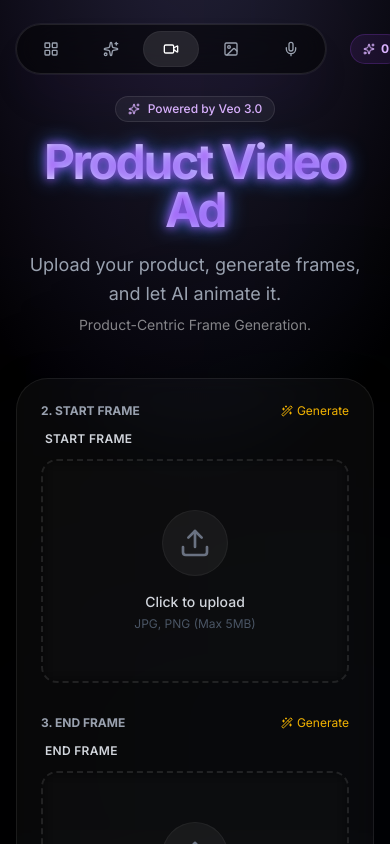
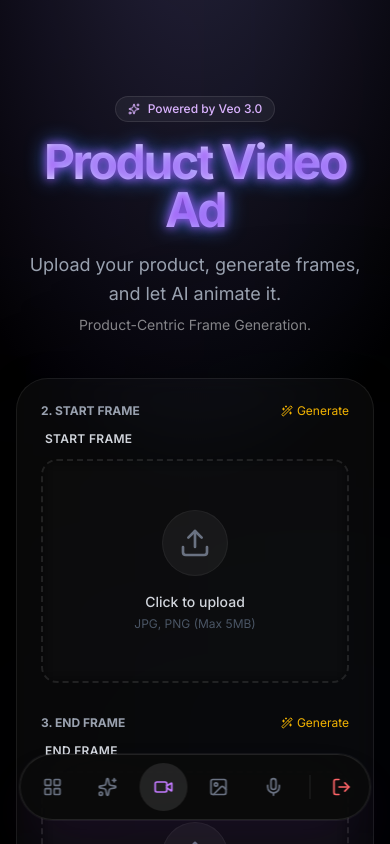
Before and after one commit to mohamedziro-coder/veo3-platform, a Next.js app: page /video in a window 390 px wide. Shown: the top 844 px of the page. Built offline with nearby package versions, Linux system fonts and the light colour scheme; sample sign-in values are in the browser's storage.

Commit message:
polish: implement total mobile responsive design

```diff
--- a/src/app/page.tsx
+++ b/src/app/page.tsx
@@ -61,12 +61,12 @@ export default function LandingPage() {
           </motion.div>
 
           {/* Headline */}
-          <motion.h1 variants={itemVariants} className="text-6xl md:text-8xl font-black tracking-tighter leading-[1.1]">
+          <motion.h1 variants={itemVariants} className="text-5xl sm:text-6xl md:text-8xl font-black tracking-tighter leading-[1.1] mb-4">
             Create <span className="bg-gradient-to-r from-purple-400 via-pink-400 to-blue-400 bg-clip-text text-transparent">Anything</span> <br />
             <span className="text-white">With AI.</span>
           </motion.h1>
 
-          <motion.p variants={itemVariants} className="text-xl md:text-2xl text-gray-400 max-w-2xl mx-auto leading-relaxed">
+          <motion.p variants={itemVariants} className="text-lg md:text-2xl text-gray-400 max-w-2xl mx-auto leading-relaxed px-4">
             The all-in-one platform for creators. Generate Cinematic Videos, Ultra-HD Images, and Professional Voiceovers in seconds.
           </motion.p>
 
--- a/src/app/video/page.tsx
+++ b/src/app/video/page.tsx
@@ -184,7 +184,7 @@ export default function VideoPage() {
     };
 
     return (
-        <main className="min-h-screen flex flex-col items-center justify-center p-4 md:p-8 relative overflow-hidden pt-24">
+        <main className="min-h-screen flex flex-col items-center justify-center p-4 md:p-8 relative overflow-hidden pt-24 pb-32">
 
             {/* Background Ambience */}
             <div className="fixed inset-0 pointer-events-none">
--- a/src/components/Navigation.tsx
+++ b/src/components/Navigation.tsx
@@ -130,7 +130,9 @@ export default function Navigation() {
 
     // App Navigation (Dashboard & Tools)
     return (
-        <div className="fixed top-6 left-1/2 -translate-x-1/2 z-50 flex items-center gap-4 w-full max-w-fit px-4">
+        <>
+            {/* Desktop Navigation (Top Pill) */}
+            <div className="hidden md:flex fixed top-6 left-1/2 -translate-x-1/2 z-50 items-center gap-4 w-full max-w-fit px-4">
                 <nav className="relative bg-black/50 backdrop-blur-xl border border-white/10 rounded-full p-1.5 flex items-center gap-1 shadow-2xl shadow-purple-900/10 ring-1 ring-white/5">
                     {appLinks.map((link) => {
                         const isActive = link.active;
@@ -146,24 +148,24 @@ export default function Navigation() {
                             >
                                 {isActive && (
                                     <motion.div
-                                    layoutId="activeTab"
+                                        layoutId="activeTabDesktop"
                                         className="absolute inset-0 bg-white/10 rounded-full -z-10 border border-white/5"
                                         transition={{ type: "spring", bounce: 0.2, duration: 0.6 }}
                                     />
                                 )}
 
                                 <link.icon className={cn("w-4 h-4", isActive ? "text-white" : "text-gray-400")} />
-                            <span className="font-medium text-sm tracking-wide hidden sm:inline">{link.label}</span>
+                                <span className="font-medium text-sm tracking-wide">{link.label}</span>
                             </Link>
                         );
                     })}
                 </nav>
 
-            {/* User Profile / Credits */}
+                {/* Desktop User Profile / Credits */}
                 <div className="flex items-center gap-2 pl-2">
                     <div className="flex items-center gap-1.5 px-3 py-1.5 rounded-full bg-purple-500/10 border border-purple-500/20 text-xs font-bold text-purple-300 whitespace-nowrap">
                         <Sparkles className="w-3 h-3" />
-                    <span>{credits} <span className="hidden sm:inline">Credits</span></span>
+                        <span>{credits} <span>Credits</span></span>
                     </div>
                     <button
                         onClick={() => {
@@ -177,5 +179,46 @@ export default function Navigation() {
                     </button>
                 </div>
             </div>
+
+            {/* Mobile Navigation (Bottom Bar) */}
+            <div className="md:hidden fixed bottom-6 left-1/2 -translate-x-1/2 z-50 w-[90%] max-w-sm">
+                <nav className="relative bg-[#0a0a0a]/90 backdrop-blur-2xl border border-white/10 rounded-full p-2 flex items-center justify-between shadow-2xl shadow-purple-900/20 ring-1 ring-white/5">
+                    {appLinks.map((link) => {
+                        const isActive = link.active;
+
+                        return (
+                            <Link
+                                key={link.href}
+                                href={link.href}
+                                className={cn(
+                                    "relative flex flex-col items-center justify-center w-12 h-12 rounded-full transition-all duration-300 z-10",
+                                    isActive ? "text-white" : "text-gray-500 hover:text-gray-300"
+                                )}
+                            >
+                                {isActive && (
+                                    <motion.div
+                                        layoutId="activeTabMobile"
+                                        className="absolute inset-0 bg-white/10 rounded-full -z-10"
+                                        transition={{ type: "spring", bounce: 0.2, duration: 0.6 }}
+                                    />
+                                )}
+                                <link.icon className={cn("w-5 h-5", isActive && "text-purple-400")} />
+                            </Link>
+                        );
+                    })}
+                    {/* Mobile Credit Indicator (Mini) */}
+                    <div className="w-px h-6 bg-white/10 mx-1" />
+                    <button
+                        onClick={() => {
+                            localStorage.removeItem('current_user');
+                            window.location.href = '/';
+                        }}
+                        className="w-10 h-10 rounded-full flex items-center justify-center text-red-400 hover:bg-red-500/10 active:scale-95 transition-all"
+                    >
+                        <LogOut className="w-5 h-5" />
+                    </button>
+                </nav>
+            </div>
+        </>
     );
 }
```
Also changed, not shown: 1 other file (tests, documents, lock files or other folders). Lines whose indentation alone changed are shown as unchanged.
